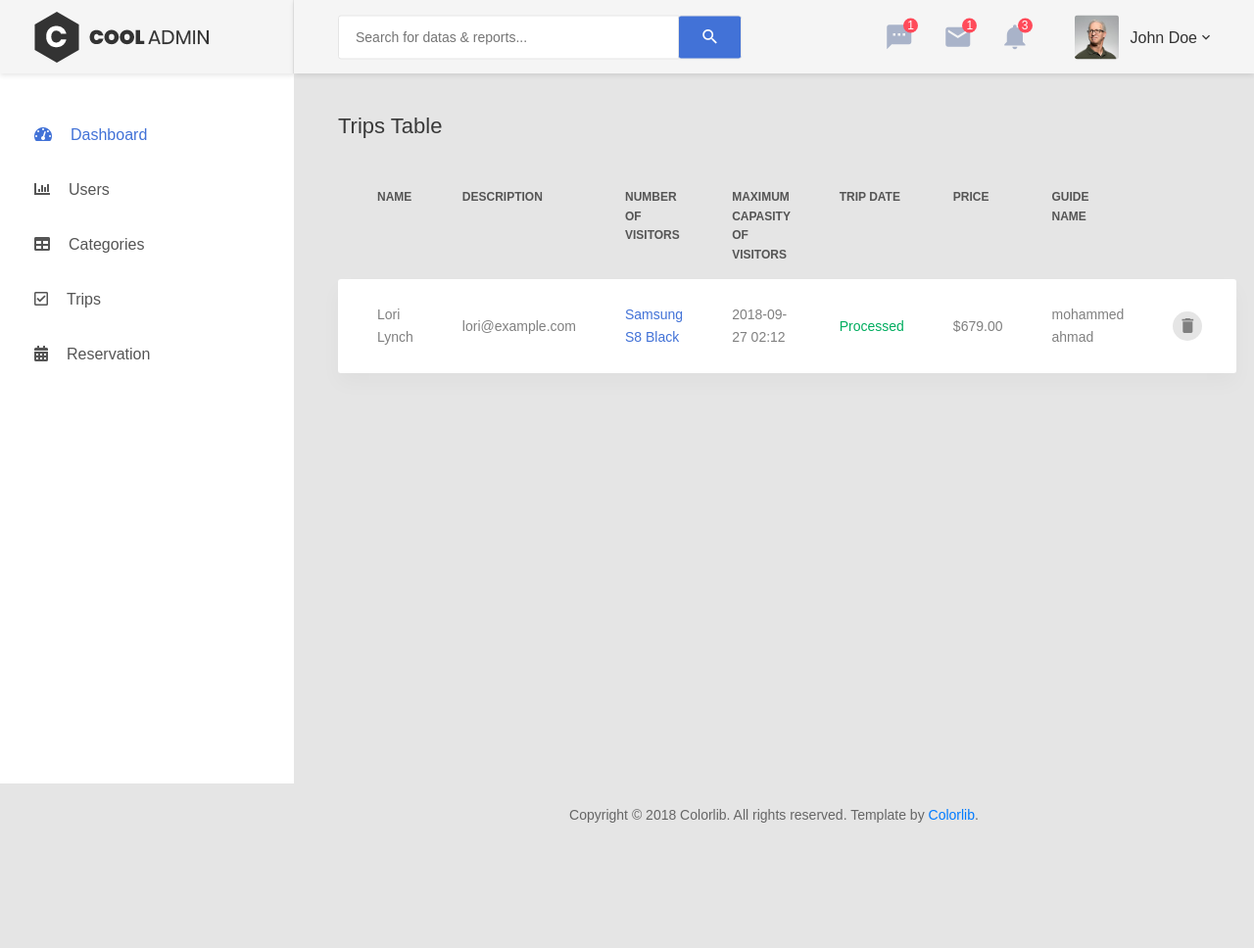
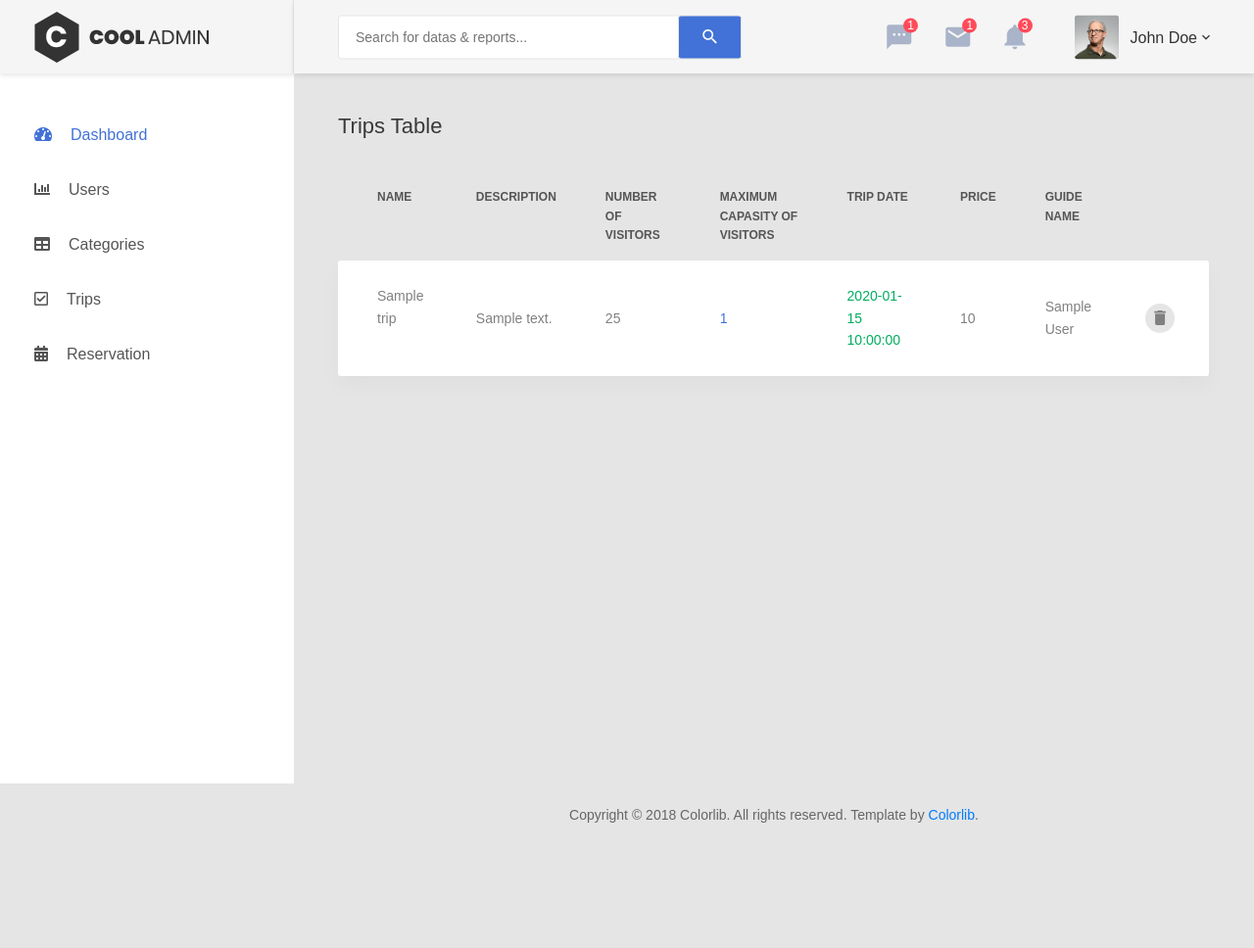
Before and after one commit to Mohammadalkhassawneh/LaravelProject, a Laravel app: page /trips in a window 1280 px wide. Shown: the whole page at 98% size. Run offline with Laravel 8, Linux system fonts and the light colour scheme; tables that the repository leaves empty hold one stand-in row (values such as "Sample post"); parts of the project's set-up code (start-up, migrations or seed data) failed here and were passed over.

Commit message:
complete trip page in admin dashboard

```diff
--- /dev/null
+++ b/app/Http/Controllers/TripController.php
@@ -0,0 +1,88 @@
+<?php
+
+namespace App\Http\Controllers;
+
+use App\Models\Trip;
+use App\Models\User;
+use Illuminate\Http\Request;
+
+class TripController extends Controller
+{
+    /**
+     * Display a listing of the resource.
+     *
+     * @return \Illuminate\Http\Response
+     */
+    public function index()
+    {
+        $trips = Trip::all();
+        return view('admin.trips', compact('trips'));
+    }
+
+    /**
+     * Show the form for creating a new resource.
+     *
+     * @return \Illuminate\Http\Response
+     */
+    public function create()
+    {
+        //
+    }
+
+    /**
+     * Store a newly created resource in storage.
+     *
+     * @param  \Illuminate\Http\Request  $request
+     * @return \Illuminate\Http\Response
+     */
+    public function store(Request $request)
+    {
+        //
+    }
+
+    /**
+     * Display the specified resource.
+     *
+     * @param  int  $id
+     * @return \Illuminate\Http\Response
+     */
+    public function show($id)
+    {
+    }
+
+    /**
+     * Show the form for editing the specified resource.
+     *
+     * @param  int  $id
+     * @return \Illuminate\Http\Response
+     */
+    public function edit($id)
+    {
+        //
+    }
+
+    /**
+     * Update the specified resource in storage.
+     *
+     * @param  \Illuminate\Http\Request  $request
+     * @param  int  $id
+     * @return \Illuminate\Http\Response
+     */
+    public function update(Request $request, $id)
+    {
+        //
+    }
+
+    /**
+     * Remove the specified resource from storage.
+     *
+     * @param  int  $id
+     * @return \Illuminate\Http\Response
+     */
+    public function destroy($id)
+    {
+        $del = Trip::find($id);
+        $del->delete();
+        return redirect('/trips');
+    }
+}
--- a/app/Models/Trip.php
+++ b/app/Models/Trip.php
@@ -8,6 +8,13 @@ use Illuminate\Database\Eloquent\Model;
 class Trip extends Model
 {
     use HasFactory;
+    protected $fillable = [
+        'name',
+        'description',
+        'max_visitors',
+        'price',
+        'date',
+    ];
 
     // For Guide [one-many]
     public function guide(){
--- a/database/seeders/DatabaseSeeder.php
+++ b/database/seeders/DatabaseSeeder.php
@@ -2,6 +2,7 @@
 
 namespace Database\Seeders;
 
+use App\Models\Trip;
 use Illuminate\Database\Seeder;
 
 class DatabaseSeeder extends Seeder
@@ -14,5 +15,6 @@ class DatabaseSeeder extends Seeder
     public function run()
     {
         // \App\Models\User::factory(10)->create();
+        Trip::factory(10)->create();
     }
 }
--- a/resources/views/admin/trips.blade.php
+++ b/resources/views/admin/trips.blade.php
@@ -63,31 +22,35 @@
                     </tr>
                 </thead>
                 <tbody>
+                    @foreach ($trips as $trip)
+
+
                     <tr class="tr-shadow">
+                        <td>{{ $trip->name }}</td>
+                        <td>
+                            <span>{{ $trip->description }}</span>
+                        </td>
+                        <td>25</td>
 
-                        <td>Lori Lynch</td>
+                        <td class="desc">{{ $trip->max_visitors }}</td>
+
                         <td>
-                            <span>lori@example.com</span>
+                            <span class="status--process">{{ $trip->date }}</span>
                         </td>
-                        <td class="desc">Samsung S8 Black</td>
-                        <td>2018-09-27 02:12</td>
-                        <td>
-                            <span class="status--process">Processed</span>
-                        </td>
-                        <td>$679.00</td>
-                        <td>mohammed ahmad</td>
+                        <td>{{ $trip->price }}</td>
+                        <td>{{ $trip->guide->name }}</td>
                         <td>
                             <div class="table-data-feature">
-
-                                <button class="item" data-toggle="tooltip" data-placement="top" title="Delete">
-                                    <i class="zmdi zmdi-delete"></i>
-                                </button>
-
+                                <form method="post" action="/trips/{{$trip->id}}" >
+                                    @csrf
+                                    <input type="hidden" name="_method" value="DELETE">
+                                    <button class="item" data-toggle="tooltip" data-placement="top" title="Delete"><i class="zmdi zmdi-delete"></i></button>
+                                    </form>
                             </div>
                         </td>
                     </tr>
                     <tr class="spacer"></tr>
-
+                    @endforeach
 
                 </tbody>
             </table>
--- a/routes/web.php
+++ b/routes/web.php
@@ -1,5 +1,6 @@
 <?php
 
+use App\Http\Controllers\TripController;
 use Illuminate\Support\Facades\Route;
 
 /*
@@ -19,6 +20,5 @@ Route::get('/', function () {
 Route::get('/admin', function () {
     return view('admin.index');
 });
-Route::get('/trips', function () {
-    return view('admin.trips');
-});
+
+Route::resource('/trips',TripController::class);
```
Also changed, not shown: other parts of resources/views/admin/trips.blade.php (+0 -41 lines), database/factories/TripsFactory.php (added, +26 -0 lines).
